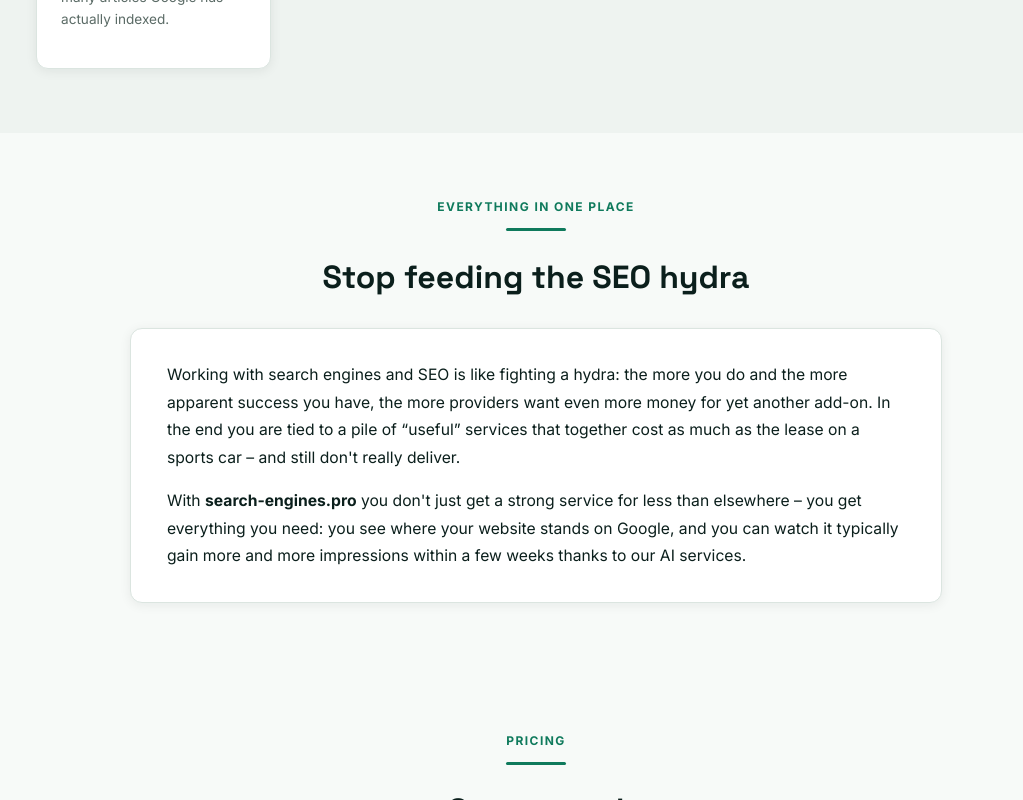
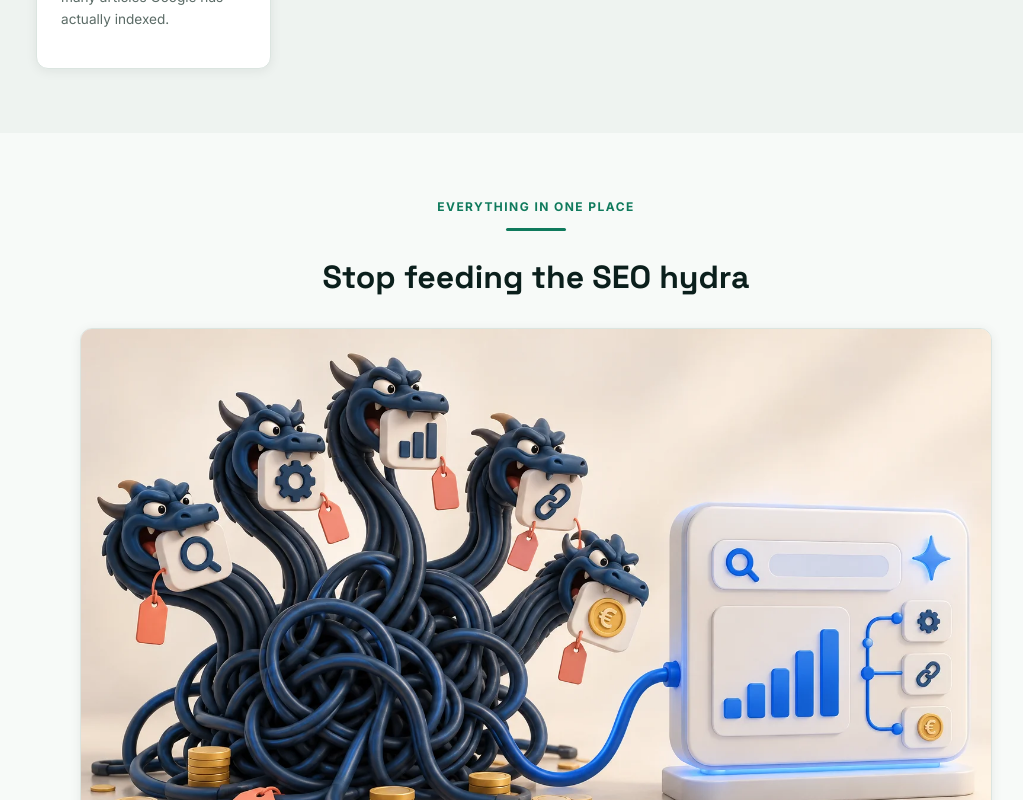
Before and after one commit to haraldlinhart-prog/suchmaschinen-pro, a Next.js app: page /en in a window 1280 px wide. Shown: the part 1980-2780 px from the top of the page, without its empty margins (104-1127 px from the left). Built offline with nearby package versions, Linux system fonts and the light colour scheme; no server answers.

Commit message:
Homepage: hydra illustration in the SEO-Hydra section (DE + EN)
Co-Authored-By: Claude Opus 5.5 <noreply@anthropic.com>
Claude-Session: https://claude.ai/code/session_01Nttrog3fM2tQbNohwihbbP

```diff
--- a/app/en/page.tsx
+++ b/app/en/page.tsx
@@ -98,13 +98,18 @@ export default function EnglishHomePage() {
       </section>
 
       {/* SEO hydra */}
-      <section style={{ padding: '4rem 1.5rem', maxWidth: 860, margin: '0 auto' }}>
+      <section style={{ padding: '4rem 1.5rem', maxWidth: 960, margin: '0 auto' }}>
         <div style={{ textAlign: 'center' }}>
           <div className="section-label">Everything in one place</div>
           <div className="divider-emerald" style={{ margin: '0.75rem auto' }} />
           <h2 style={{ fontSize: 'clamp(1.5rem, 3vw, 2rem)', color: 'var(--ink)' }}>Stop feeding the SEO hydra</h2>
         </div>
-        <div className="card" style={{ padding: '2rem 2.25rem', marginTop: '2rem', lineHeight: 1.75, fontSize: '0.98rem', color: 'var(--text-primary)' }}>
+        <div className="card" style={{ padding: 0, overflow: 'hidden', marginTop: '2rem', lineHeight: 1.75, fontSize: '0.98rem', color: 'var(--text-primary)' }}>
+          {/* eslint-disable-next-line @next/next/no-img-element */}
+          <img src="/seo-hydra.webp" srcSet="/seo-hydra-768.webp 768w, /seo-hydra.webp 1536w" sizes="(max-width: 960px) 100vw, 960px"
+            width={1536} height={1024} loading="lazy" alt="A many-headed hydra of tangled cables, each head carrying a price tag for another SEO tool – next to a single, tidy dashboard"
+            style={{ display: 'block', width: '100%', height: 'auto' }} />
+          <div style={{ padding: '2rem 2.25rem' }}>
           <p style={{ margin: '0 0 1rem' }}>
             Working with search engines and SEO is like fighting a hydra: the more you do and the more apparent success you have, the more providers
             want even more money for yet another add-on. In the end you are tied to a pile of “useful” services that together cost as much as the
@@ -114,6 +119,7 @@ export default function EnglishHomePage() {
             With <strong>search-engines.pro</strong> you don&apos;t just get a strong service for less than elsewhere – you get everything you need:
             you see where your website stands on Google, and you can watch it typically gain more and more impressions within a few weeks thanks to our AI services.
           </p>
+          </div>
         </div>
       </section>
 
--- a/app/page.tsx
+++ b/app/page.tsx
@@ -106,13 +106,18 @@ export default function HomePage() {
       </section>
 
       {/* SEO-Hydra */}
-      <section style={{ padding: '4rem 1.5rem', maxWidth: 860, margin: '0 auto' }}>
+      <section style={{ padding: '4rem 1.5rem', maxWidth: 960, margin: '0 auto' }}>
         <div style={{ textAlign: 'center' }}>
           <div className="section-label">Alles aus einer Hand</div>
           <div className="divider-emerald" style={{ margin: '0.75rem auto' }} />
           <h2 style={{ fontSize: 'clamp(1.5rem, 3vw, 2rem)', color: 'var(--ink)' }}>Schluss mit der SEO-Hydra</h2>
         </div>
-        <div className="card" style={{ padding: '2rem 2.25rem', marginTop: '2rem', lineHeight: 1.75, fontSize: '0.98rem', color: 'var(--text-primary)' }}>
+        <div className="card" style={{ padding: 0, overflow: 'hidden', marginTop: '2rem', lineHeight: 1.75, fontSize: '0.98rem', color: 'var(--text-primary)' }}>
+          {/* eslint-disable-next-line @next/next/no-img-element */}
+          <img src="/seo-hydra.webp" srcSet="/seo-hydra-768.webp 768w, /seo-hydra.webp 1536w" sizes="(max-width: 960px) 100vw, 960px"
+            width={1536} height={1024} loading="lazy" alt="Eine vielköpfige Hydra aus verknoteten Kabeln, jeder Kopf mit Preisschild für ein weiteres SEO-Tool – daneben ein einziges, aufgeräumtes Dashboard"
+            style={{ display: 'block', width: '100%', height: 'auto' }} />
+          <div style={{ padding: '2rem 2.25rem' }}>
           <p style={{ margin: '0 0 1rem' }}>
             Die Arbeit mit Suchmaschinen und SEO ist wie eine Art Hydra: Je mehr man macht und je mehr vermeintliche Erfolge man hat, desto mehr
             Anbieter wollen für zusätzliche Optionen noch mehr Geld. Am Ende sieht man sich mit einem Haufen „nützlicher“ Services verbunden, die
@@ -123,6 +128,7 @@ export default function HomePage() {
             brauchen: Sie sehen, wo sich Ihre Website bei Google befindet – und Sie sehen, wie sie mit unseren KI-Services in der Regel nach ein paar
             Wochen immer mehr Impressionen bekommt.
           </p>
+          </div>
         </div>
       </section>
 
```
Also changed, not shown: public/seo-hydra-768.webp (added), public/seo-hydra.webp (added).
